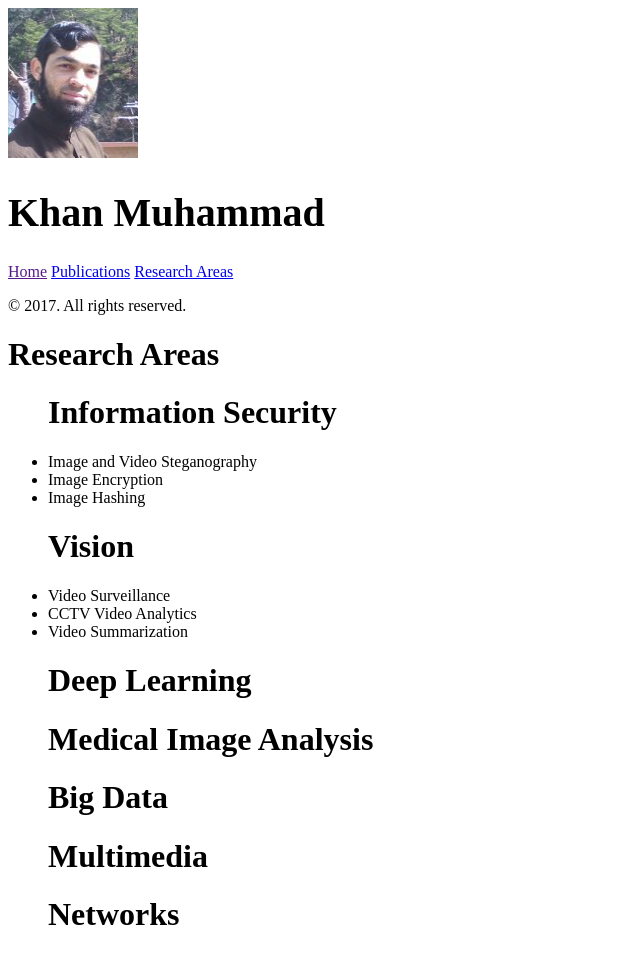
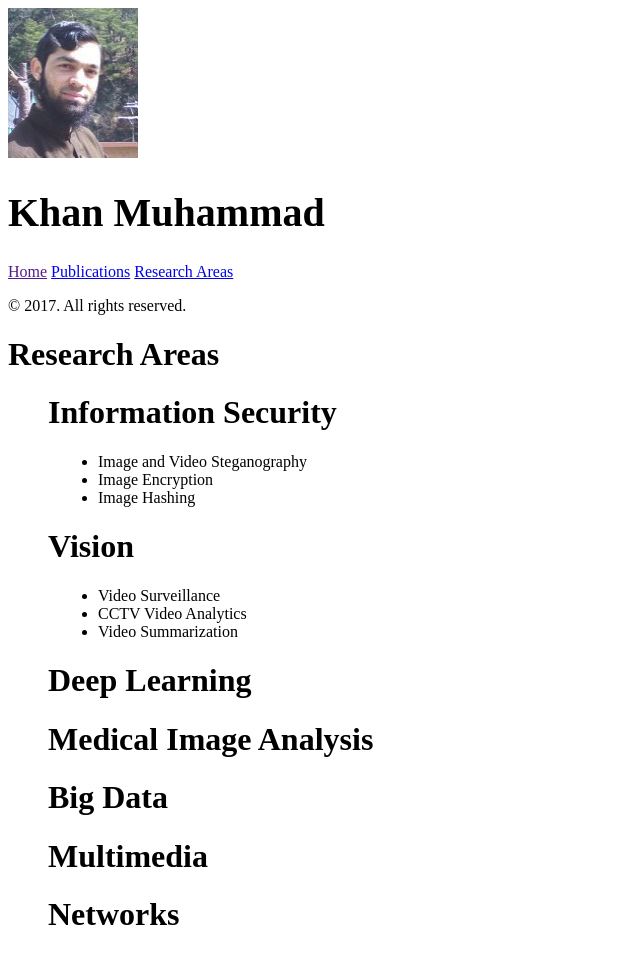
Before and after one commit to khan-muhammad/khan-muhammad.github.io, a Jekyll site: the page built from research.md, in a window 1280 px wide. Shown: the whole page, without its empty margins (0-640 px from the left). Built offline with Jekyll 4.4.1, drawn with Linux system fonts in a browser that asks for light colours; Markdown is read by kramdown in place of the engine named in the settings.

Commit message:
list style

```diff
--- a/research.md
+++ b/research.md
@@ -3,7 +3,14 @@ layout: page
 title: Research Areas
 ---
 
+ <style type="text/css">
 
+li{
+	margin-left: 50px;
+}
+
+
+</style>
 
 <ul><h1>Information Security</h1>
 <li>Image and Video Steganography</li>
```
